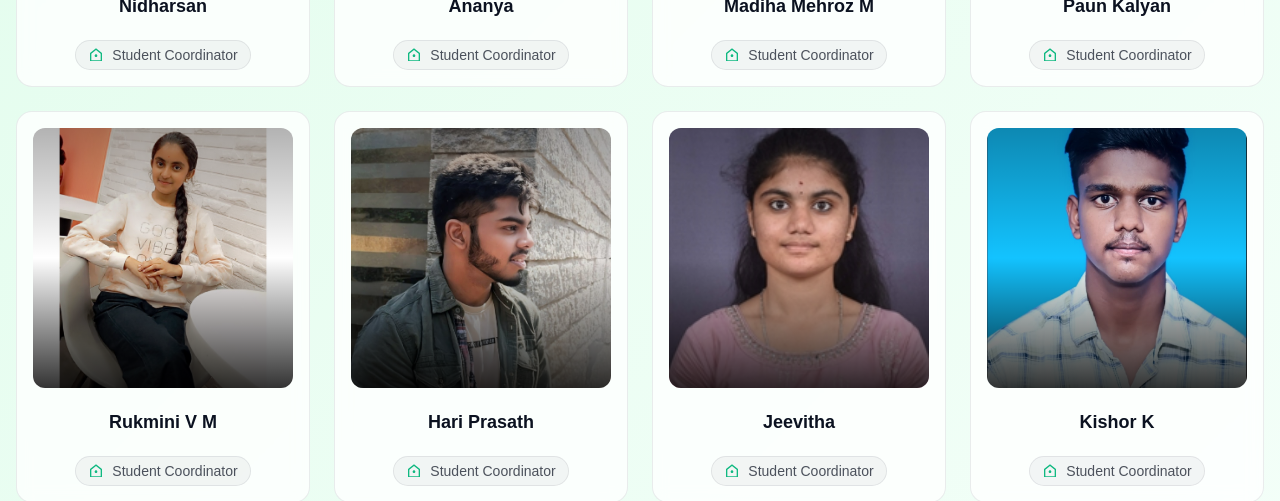
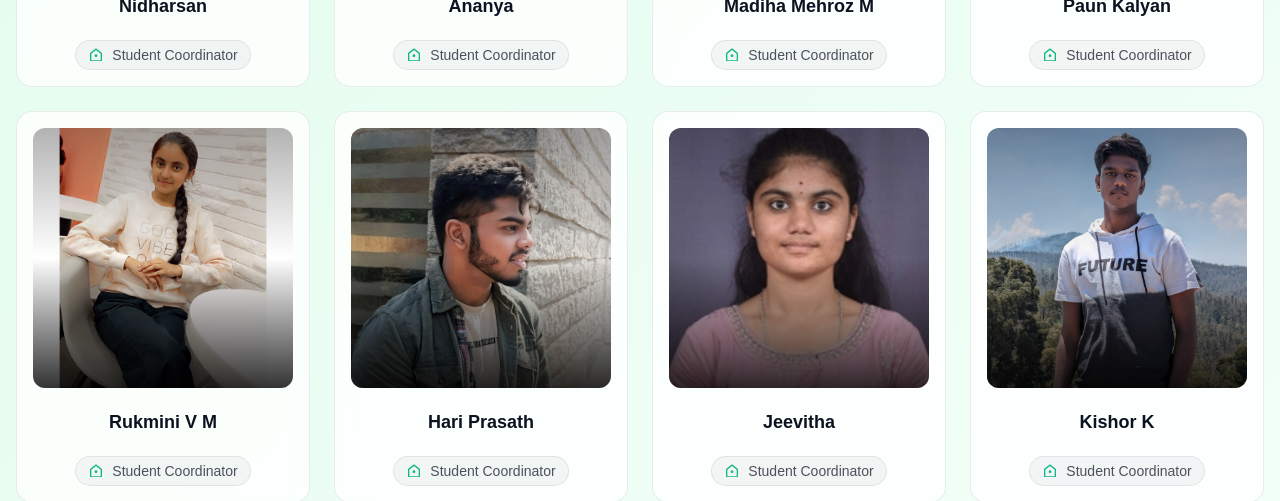
Before and after one commit to SaranSrini03/advaya, a Next.js app: page /teams in a window 1280 px wide. Shown: the part 4420-4921 px from the top of the page. Built offline with nearby package versions, Linux system fonts and the light colour scheme; no server answers; the database is empty.

Commit message:
add images

```diff
--- a/app/teams/page.js
+++ b/app/teams/page.js
@@ -67,7 +67,7 @@ const coordinatorImageByName = {
   "Tejasvi Sai": "/coordinators/tejasvi%20sai.jpeg",
   "Hari Prasath": "/coordinators/Hari_Prasath.jpeg",
   Jeevitha: "/coordinators/jeevitha.jpeg",
-  "Kishor K": "/coordinators/kishore.jpeg",
+  "Kishor K": "/coordinators/Kishor_K.png",
   Nidharsan: "/coordinators/Nidharsan.png",
   "Mayur Achar": "/coordinators/mayur.jpeg",
   Kusuma: "/coordinators/Kusuma.png",
```
Also changed, not shown: public/coordinators/Kishor_K.png (added), public/coordinators/kishore.jpeg (deleted).
